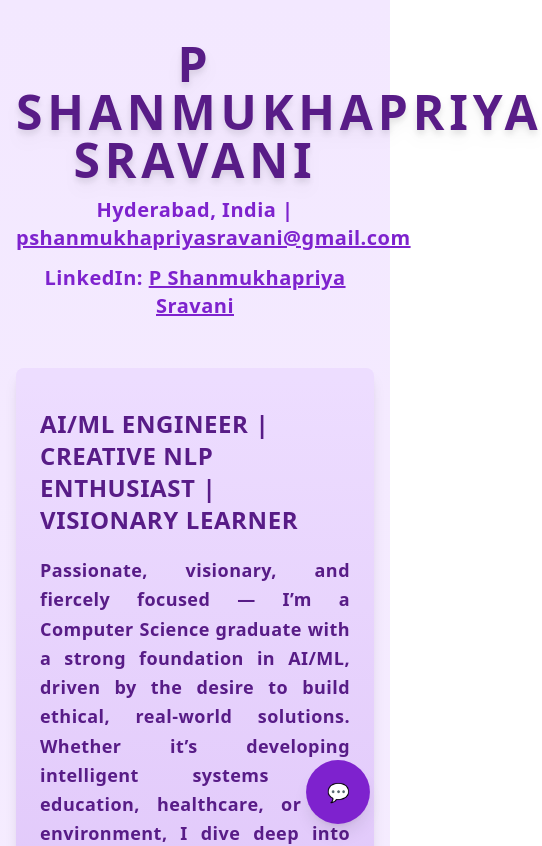
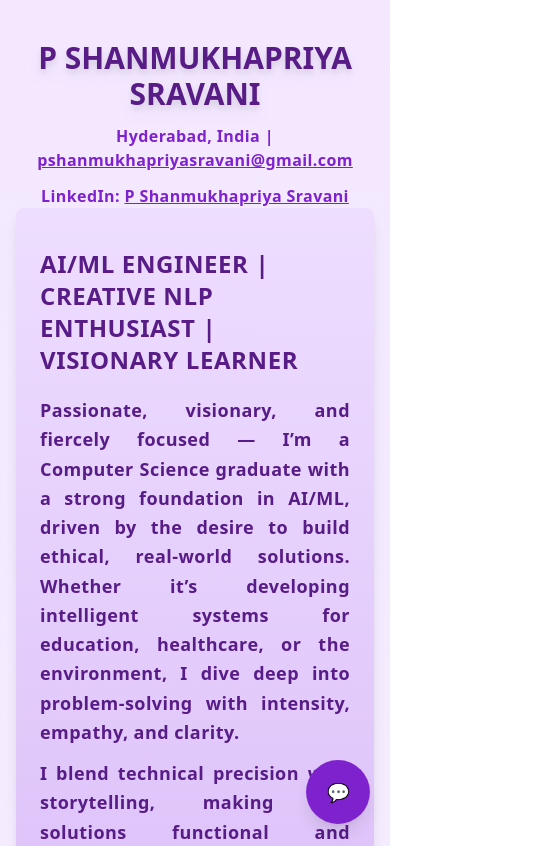
Before and after one commit to Shanmukhapriya11/Portfolio, a Next.js app: page / in a window 390 px wide. Shown: the top 846 px of the page, 542 px wide, since content can reach past the window. Built offline with nearby package versions, Linux system fonts and the light colour scheme.

Commit message:
the portfolio

```diff
--- a/pages/index.js
+++ b/pages/index.js
@@ -48,9 +48,9 @@ export default function Home() {
             transition={{ duration: 0.9, ease: "easeInOut" }}
             className="max-w-4xl w-full"
           >
-            <header className="text-center mb-12">
+            <header className="text-center w-full px-4">
   <motion.h1
-                className="text-5xl font-extrabold tracking-widest drop-shadow-lg"
+    className="text-3xl sm:text-4xl md:text-5xl font-extrabold tracking-normal sm:tracking-wide break-words drop-shadow-lg"
     initial={{ opacity: 0, y: 40, scale: 0.9 }}
     animate={{ opacity: 1, y: 0, scale: 1 }}
     transition={{ duration: 1.2, ease: "easeOut" }}
@@ -59,7 +59,7 @@ export default function Home() {
   </motion.h1>
 
   <motion.p
-                className="mt-3 text-xl tracking-wide font-semibold text-purple-700"
+    className="mt-3 text-base sm:text-lg md:text-xl tracking-wide font-semibold text-purple-700"
     initial={{ opacity: 0, y: 25 }}
     animate={{ opacity: 1, y: 0 }}
     transition={{ duration: 1.1, delay: 0.6 }}
@@ -74,7 +74,7 @@ export default function Home() {
   </motion.p>
 
   <motion.p
-                className="mt-3 text-xl tracking-wide font-semibold text-purple-700"
+    className="mt-3 text-base sm:text-lg md:text-xl tracking-wide font-semibold text-purple-700"
     initial={{ opacity: 0 }}
     animate={{ opacity: 1 }}
     transition={{ duration: 1, delay: 1.2 }}
@@ -84,12 +84,13 @@ export default function Home() {
       href="https://www.linkedin.com/in/pshanmukhapriyasravani"
       target="_blank"
       rel="noopener noreferrer"
-                  className="text-purple-700 underline hover:text-purple-700 transition "
+      className="text-purple-700 underline hover:text-purple-700 transition"
     >
       P Shanmukhapriya Sravani
     </a>
   </motion.p>
 </header>
+
 
             <section className="relative flex flex-col items-center text-center px-6 md:w-full py-10 bg-purple-200 rounded-lg shadow-lg overflow-hidden">
               {/* Background Lottie with parallax effect */}
```
Lines whose indentation alone changed are shown as unchanged.
